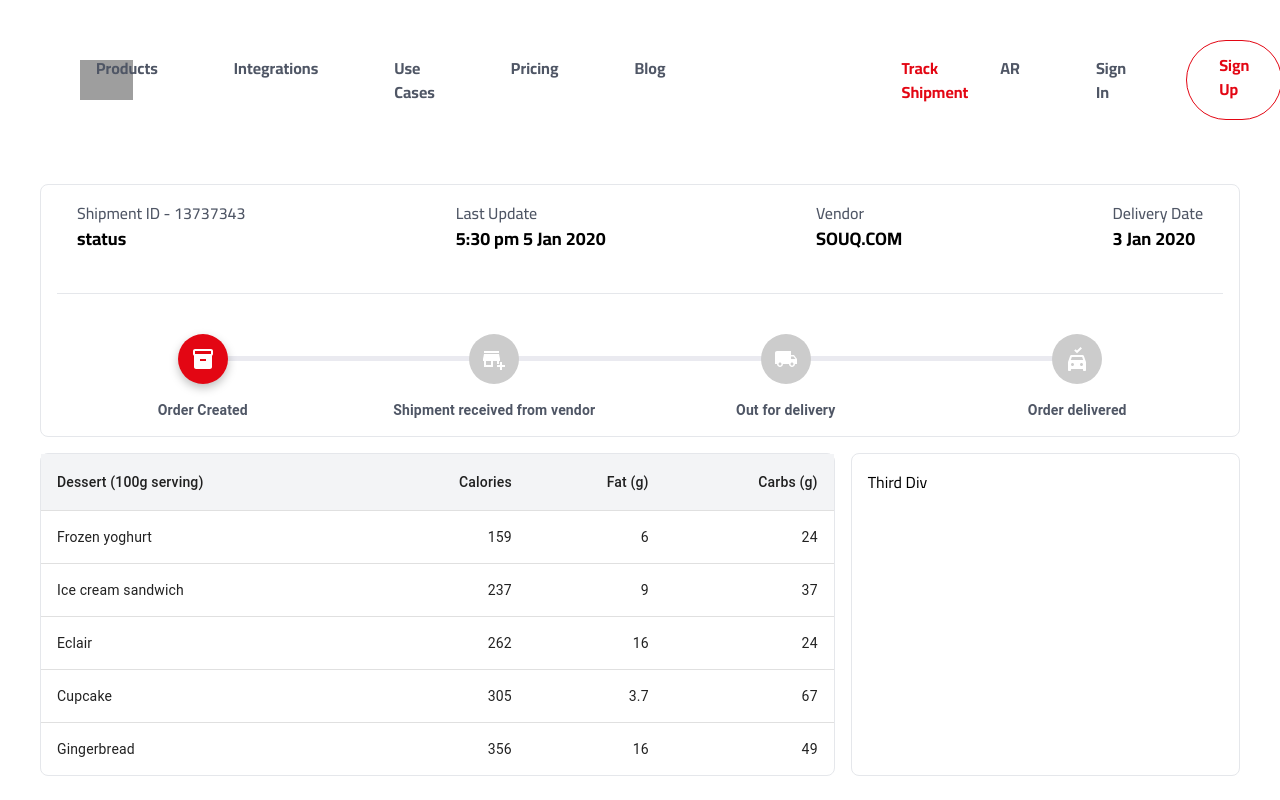
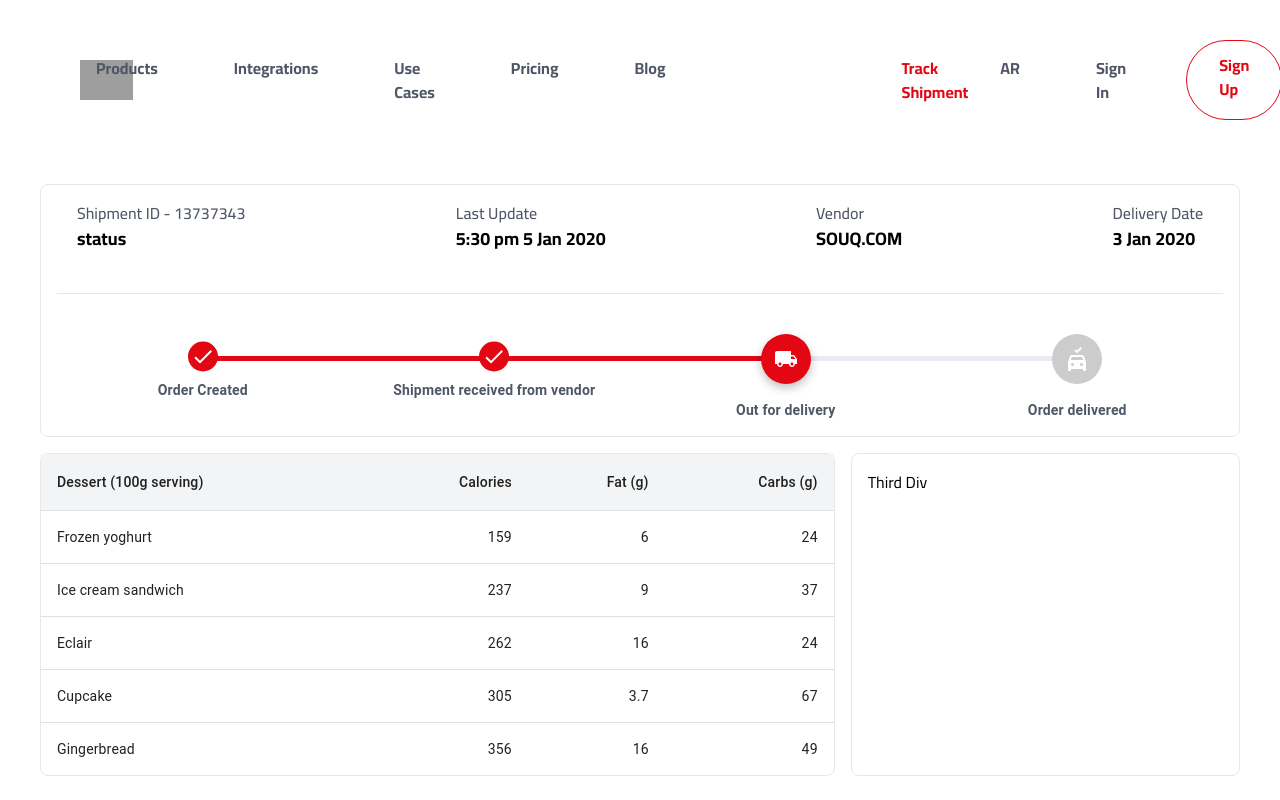
Before and after one commit to MarwanAshrafKhalil/Tracking-shipment-Bosta, a React (Vite) app: page /brief in a window 1280 px wide. Built offline with nearby package versions, Linux system fonts and the light colour scheme; grey boxes are pictures that could not be loaded.

Commit message:
stepper update

```diff
--- a/src/Components/Stepper.jsx
+++ b/src/Components/Stepper.jsx
@@ -3,14 +3,16 @@ import { styled } from "@mui/material/styles";
 import Stepper from "@mui/material/Stepper";
 import Step from "@mui/material/Step";
 import StepLabel from "@mui/material/StepLabel";
+
 import LocalShippingIcon from "@mui/icons-material/LocalShipping";
 import InventoryIcon from "@mui/icons-material/Inventory";
 import AddBusinessIcon from "@mui/icons-material/AddBusiness";
 import NoCrashIcon from "@mui/icons-material/NoCrash";
+import CheckIcon from "@mui/icons-material/Check";
+
 import StepConnector, {
   stepConnectorClasses,
 } from "@mui/material/StepConnector";
-import CheckIcon from "@mui/icons-material/Check";
 import { useState } from "react";
 
 const ColorlibConnector = styled(StepConnector)(({ theme }) => ({
@@ -109,10 +111,8 @@ ColorlibStepIcon.propTypes = {
 };
 
 export default function CustomizedSteppers() {
-  const [currentStatus, setCurrentStatus] = useState(); // maximum 3
-  const handleStatusChange = (statusIndex) => {
-    setCurrentStatus(statusIndex);
-  };
+  const [currentStatus, setCurrentStatus] = useState(2); // maximum 3
+  // todo:
 
   const steps = [
     "Order Created",
@@ -127,12 +127,9 @@ export default function CustomizedSteppers() {
       activeStep={currentStatus}
       connector={<ColorlibConnector />}
     >
-      {steps.map((label, index) => (
+      {steps.map((label) => (
         <Step key={label}>
-          <StepLabel
-            StepIconComponent={ColorlibStepIcon}
-            onClick={() => handleStatusChange(index)}
-          >
+          <StepLabel StepIconComponent={ColorlibStepIcon}>
             <div className="font-bold text-grayish">{label}</div>
           </StepLabel>
         </Step>
--- a/src/Components/Table.jsx
+++ b/src/Components/Table.jsx
@@ -4,6 +4,7 @@ import TableCell from "@mui/material/TableCell";
 import TableContainer from "@mui/material/TableContainer";
 import TableHead from "@mui/material/TableHead";
 import TableRow from "@mui/material/TableRow";
+import "tailwindcss/tailwind.css";
 
 function createData(name, calories, fat, carbs, protein) {
   return { name, calories, fat, carbs, protein };
@@ -19,7 +20,7 @@ const rows = [
 
 export default function BasicTable() {
   return (
-    <TableContainer className="">
+    <TableContainer>
       <Table sx={{ minWidth: 50 }} aria-label="simple table">
         <TableHead>
           <TableRow className=" bg-gray-100">
```
